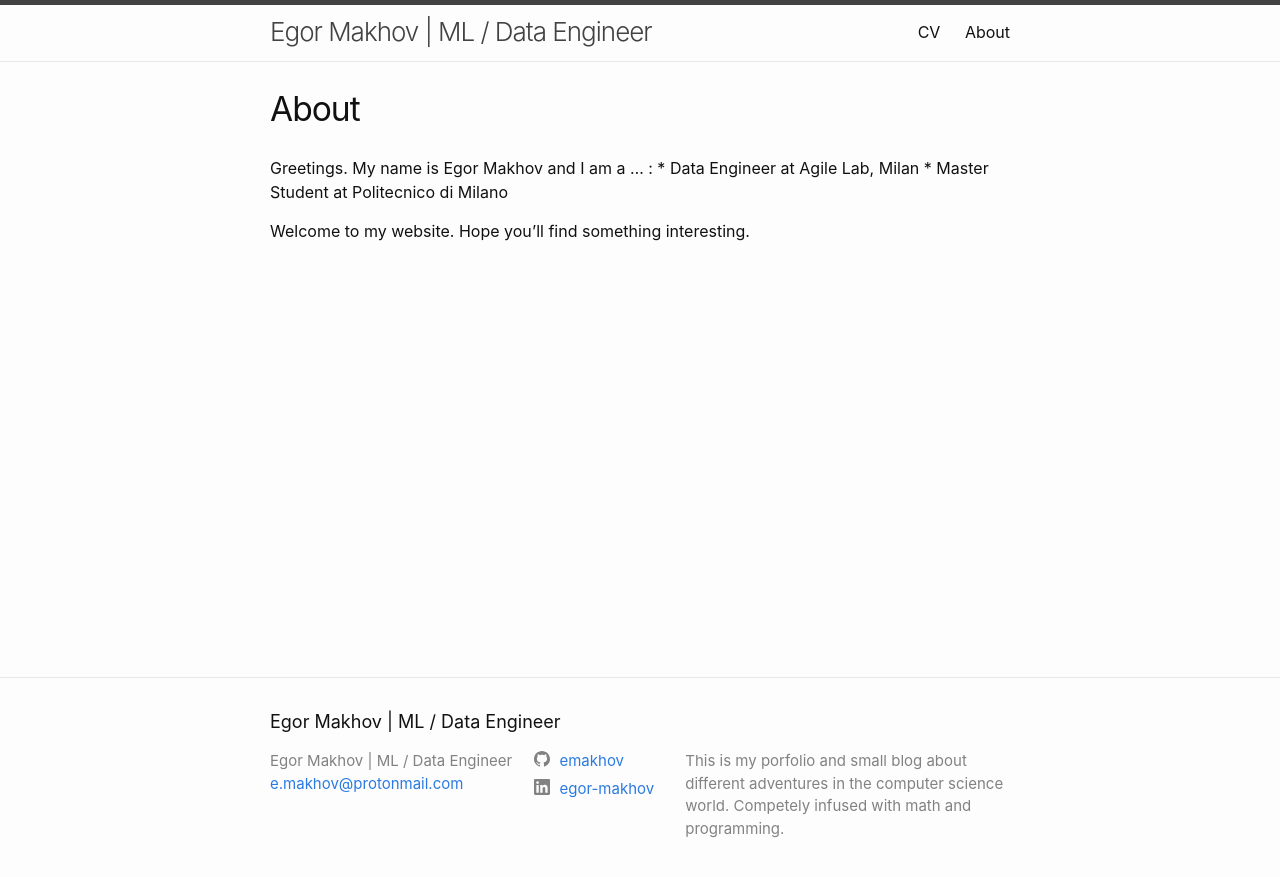
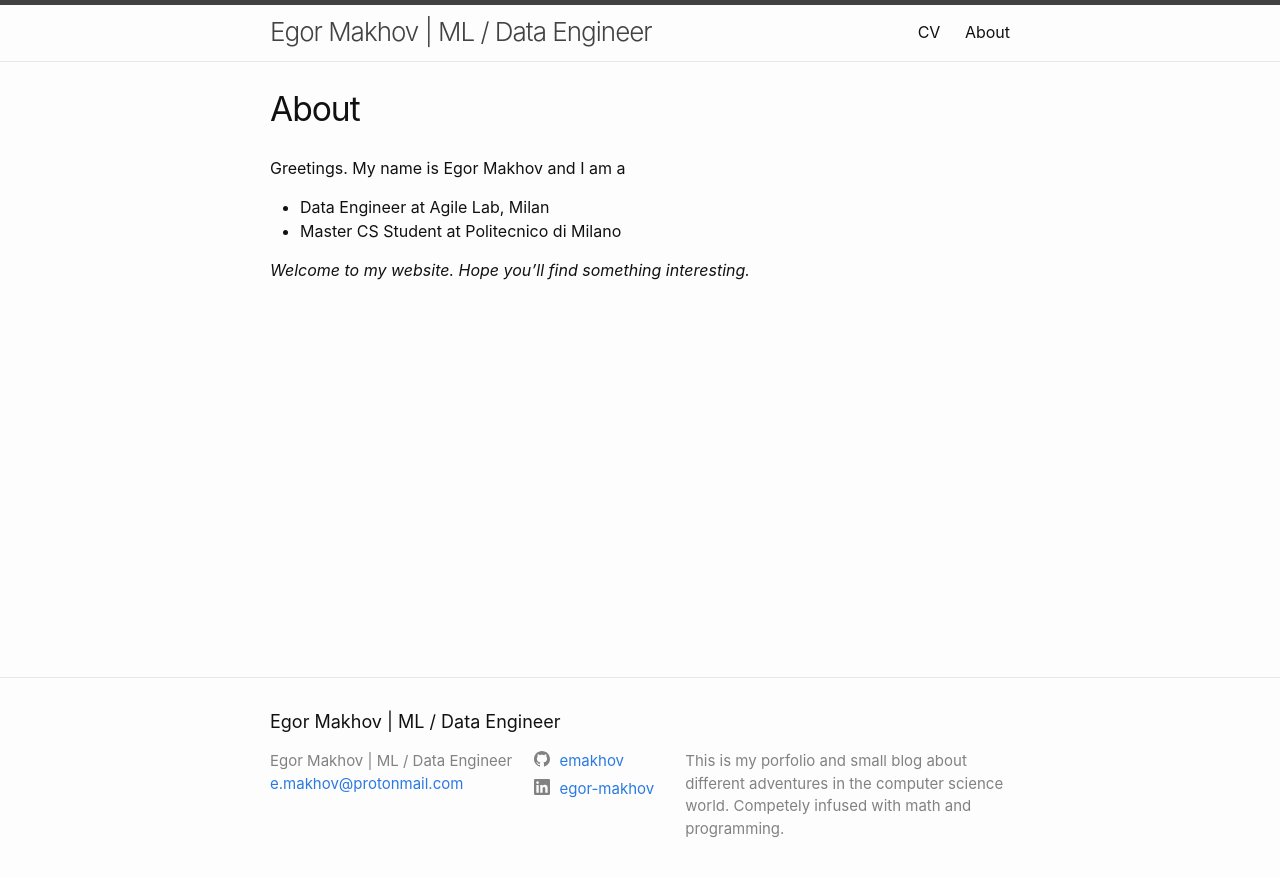
Before and after one commit to emakhov/emakhov.github.io, a Jekyll site: the page built from about.md, in a window 1280 px wide. Shown: the top 877 px of the page. Built offline with Jekyll 4.4.1, drawn with Linux system fonts in a browser that asks for light colours.

Commit message:
fixes tags display

```diff
--- a/about.md
+++ b/about.md
@@ -4,8 +4,9 @@ title: About
 permalink: /about/
 ---
 
-Greetings. My name is Egor Makhov and I am a ... :
-	* Data Engineer at Agile Lab, Milan
-	* Master Student at Politecnico di Milano
+Greetings. My name is Egor Makhov and I am a
 
-Welcome to my website. Hope you'll find something interesting.
+* Data Engineer at Agile Lab, Milan
+* Master CS Student at Politecnico di Milano
+
+*Welcome to my website. Hope you'll find something interesting.*
```
